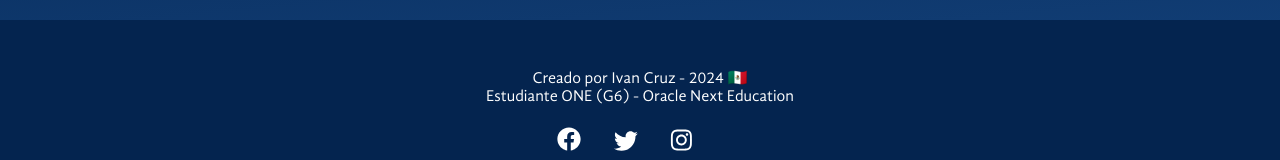
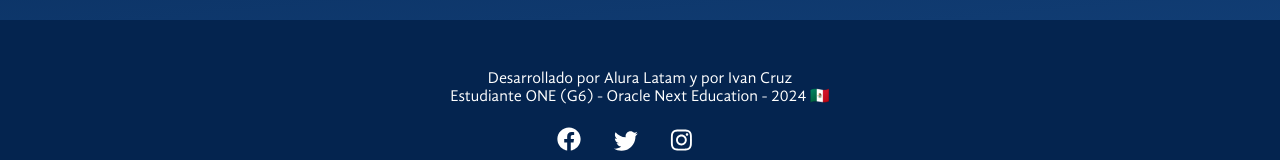
Before and after one commit to Ivandv19/SpaceAppv2, a React (Vite) app: page / in a window 1280 px wide. Shown: the part 868-1028 px from the top of the page. Built offline with nearby package versions, Linux system fonts and the light colour scheme; no server answers.

Commit message:
refactor: Cambia contenido de pie de pagina

```diff
--- a/src/components/Pie/index.jsx
+++ b/src/components/Pie/index.jsx
@@ -54,7 +54,8 @@
                     </a>
                 </li>
             </IconoContainer>
-            <PieTexto>Creado por Ivan Cruz - 2024 🇲🇽 <br /> Estudiante ONE (G6) - Oracle Next Education </PieTexto>
+            <PieTexto> Desarrollado por Alura Latam y por Ivan Cruz <br /> Estudiante ONE (G6) -
+            Oracle Next Education - 2024 🇲🇽 </PieTexto>
         </PieEstilizado>
     );
 }
```
